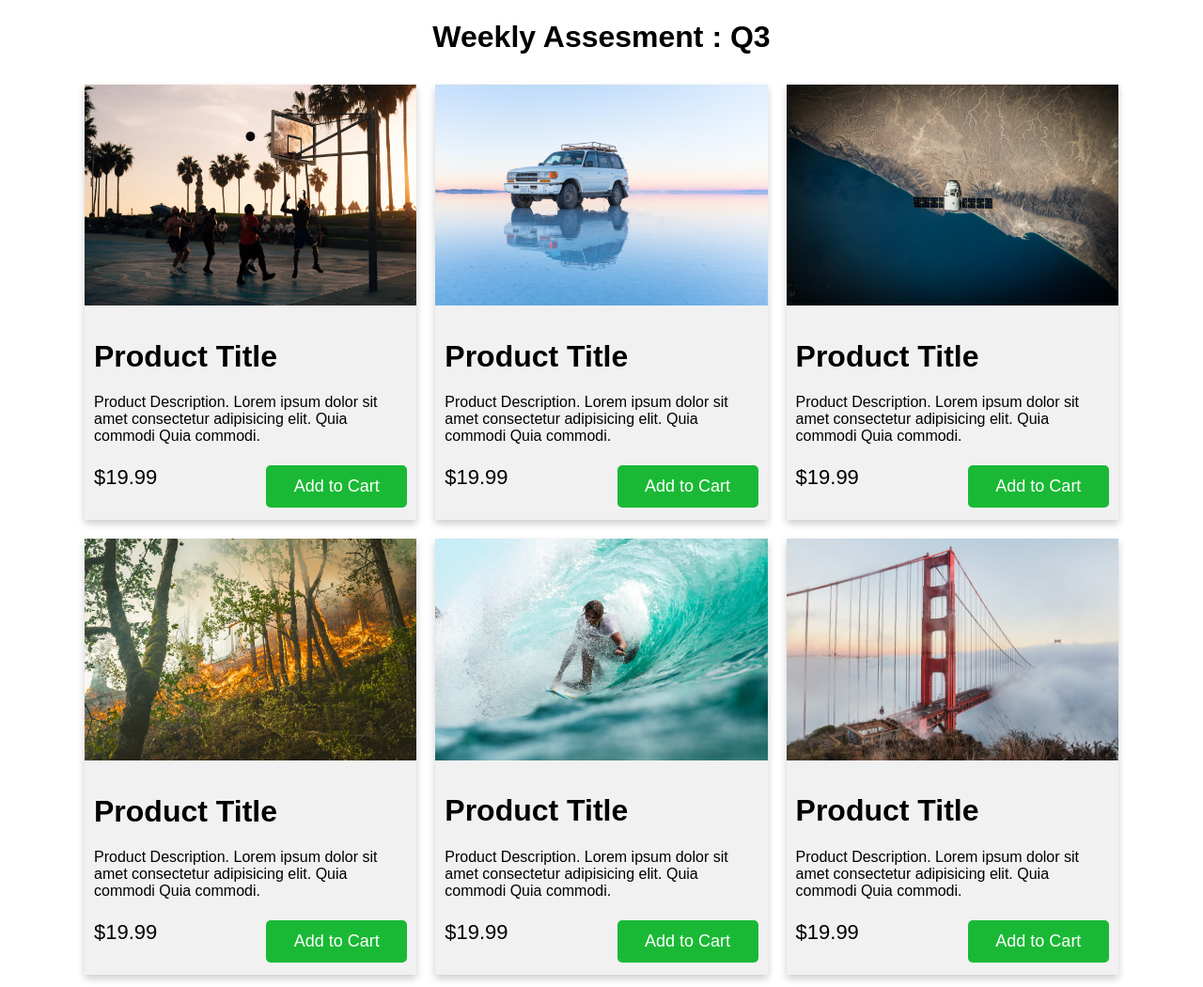
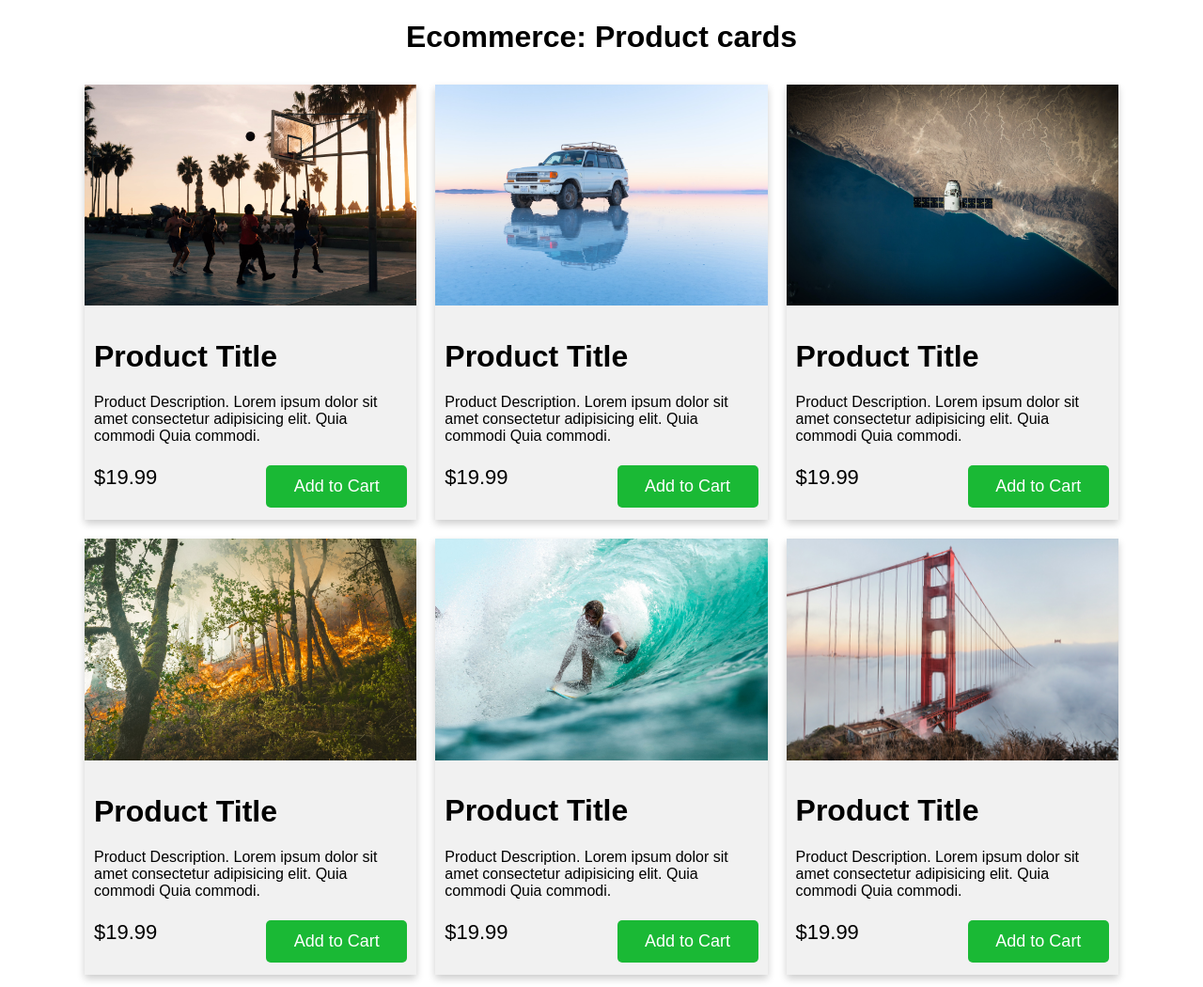
Before and after one commit to codyprashant/web-design-product-cards, a plain HTML site: page index.html in a window 1280 px wide. Shown: the whole page at 94% size. Drawn offline with Linux system fonts and the light colour scheme.

Commit message:
Update index.html

```diff
--- a/index.html
+++ b/index.html
@@ -5,12 +5,12 @@
     <meta charset="UTF-8">
     <meta name="viewport" content="width=device-width, initial-scale=1.0">
     <link rel="stylesheet" href="css/style3.css">
-    <title>Week 2 Assessment: Q1</title>
+    <title>codyPrashant | Designs</title>
 </head>
 
 <body>
     <div class="container">
-        <h1 style="text-align: center;">Weekly Assesment : Q3</h1>
+        <h1 style="text-align: center;">Ecommerce: Product cards</h1>
         <div class="row">
             <div class="column">
                 <div class="card">
```
